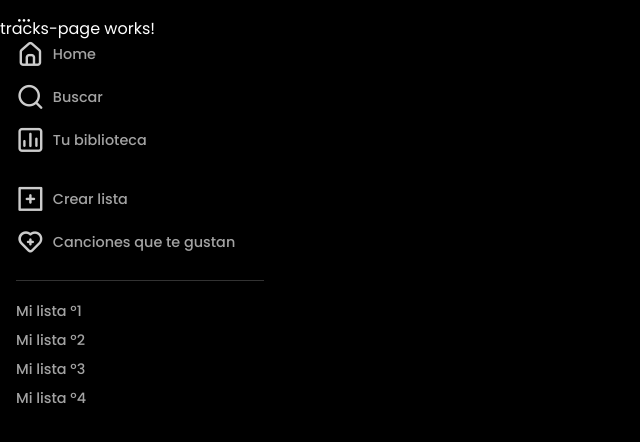
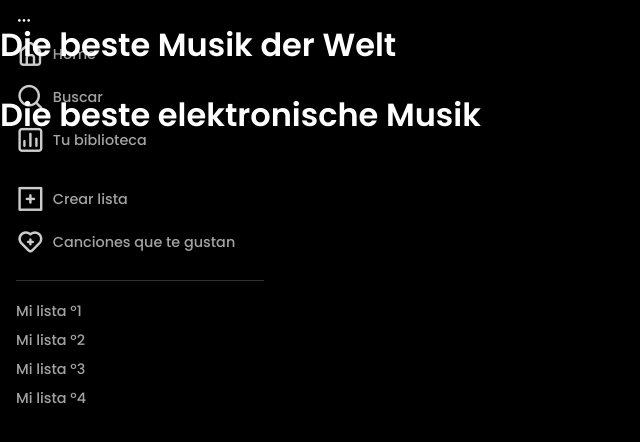
Before and after one commit to jcslcodes/angular-spotify-app, an Angular app: page /tracks in a window 1280 px wide. Shown: the top 442 px of the page, without its empty margins (0-640 px from the left). Built offline with nearby package versions, Linux system fonts and the light colour scheme.

Commit message:
feat(tracks): import sharedmodule to tracksmodule, add local json file for section playerzone in media-player.component, bind variable value via @input from section-generic.component

```diff
--- a/src/app/modules/tracks/tracks-page/tracks-page.component.html
+++ b/src/app/modules/tracks/tracks-page/tracks-page.component.html
@@ -1 +1,6 @@
-<p>tracks-page works!</p>
+<div class="tracks-page">
+  <!--Section top (small)-->
+  <app-section-generic [dataTracks]="mockTrackList" [mode]="'small'" [title]="'Die beste Musik der Welt'"></app-section-generic>
+  <!--Section middle (big)-->
+  <app-section-generic [dataTracks]="mockTrackList" [mode]="'big'" [title]="'Die beste elektronische Musik'"></app-section-generic>
+</div>
--- a/src/app/modules/tracks/tracks.module.ts
+++ b/src/app/modules/tracks/tracks.module.ts
@@ -3,6 +3,7 @@ import { CommonModule } from '@angular/common';
 
 import { TracksRoutingModule } from './tracks-routing.module';
 import { TracksPageComponent } from './tracks-page/tracks-page.component';
+import {SharedModule} from "@shared/shared.module";
 
 
 @NgModule({
@@ -11,7 +12,8 @@ import { TracksPageComponent } from './tracks-page/tracks-page.component';
   ],
   imports: [
     CommonModule,
-    TracksRoutingModule
+    TracksRoutingModule,
+    SharedModule
   ]
 })
 export class TracksModule { }
```
